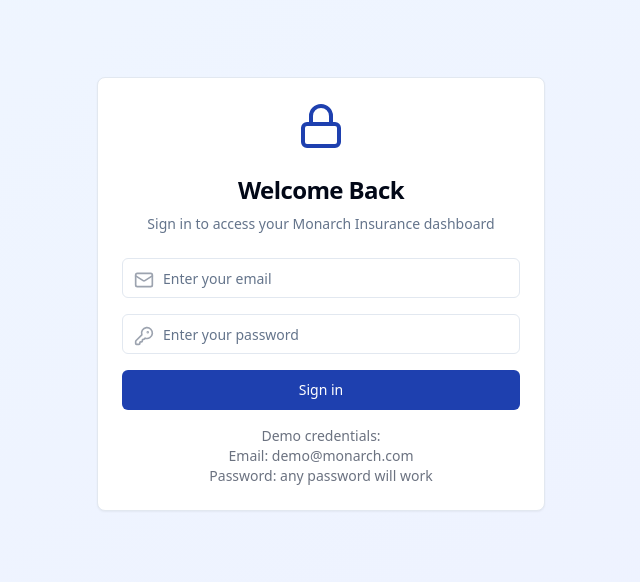
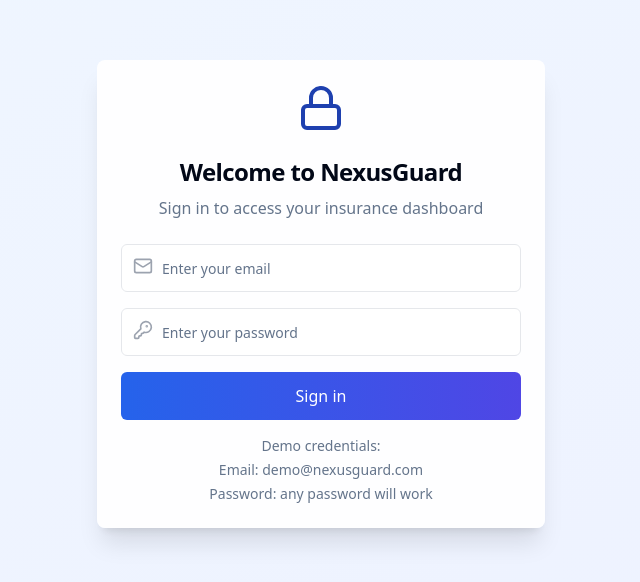
Before and after one commit to 4nemfreddo/insurance-dashboard-adorbs, a React (Vite) app: page /login in a window 1280 px wide. Shown: the part 106-688 px from the top of the page, without its empty margins (319-959 px from the left). Built offline with nearby package versions, Linux system fonts and the light colour scheme.

Commit message:
Restore Header and Update Login Page
Reverted the header component to its previous state while redesigning the login page to align with a modern fintech SaaS aesthetic.
[skip gpt_engineer]

```diff
--- a/src/pages/Login.tsx
+++ b/src/pages/Login.tsx
@@ -61,15 +61,15 @@ const Login = () => {
   };
 
   return (
-    <div className="min-h-screen flex items-center justify-center bg-gradient-to-br from-blue-50 to-indigo-50 p-4">
-      <Card className="w-full max-w-md">
+    <div className="min-h-screen flex items-center justify-center bg-gradient-to-br from-blue-50 to-indigo-50 dark:from-gray-900 dark:to-gray-800 p-4">
+      <Card className="w-full max-w-md backdrop-blur-sm bg-white/90 dark:bg-gray-900/90 shadow-xl border-0">
         <CardHeader className="space-y-2 text-center">
           <div className="flex justify-center mb-4">
             <Lock className="h-12 w-12 text-primary" />
           </div>
-          <CardTitle className="text-2xl font-bold">Welcome Back</CardTitle>
-          <CardDescription>
-            Sign in to access your Monarch Insurance dashboard
+          <CardTitle className="text-2xl font-bold">Welcome to NexusGuard</CardTitle>
+          <CardDescription className="text-base">
+            Sign in to access your insurance dashboard
           </CardDescription>
         </CardHeader>
         <CardContent>
@@ -83,7 +83,7 @@ const Login = () => {
                   placeholder="Enter your email"
                   value={email}
                   onChange={(e) => setEmail(e.target.value)}
-                  className="pl-10"
+                  className="pl-10 h-12 bg-white/50 dark:bg-gray-800/50 border-gray-200 dark:border-gray-700"
                   required
                   disabled={isLoading}
                 />
@@ -98,7 +98,7 @@ const Login = () => {
                   placeholder="Enter your password"
                   value={password}
                   onChange={(e) => setPassword(e.target.value)}
-                  className="pl-10"
+                  className="pl-10 h-12 bg-white/50 dark:bg-gray-800/50 border-gray-200 dark:border-gray-700"
                   required
                   disabled={isLoading}
                 />
@@ -106,14 +106,14 @@ const Login = () => {
             </div>
             <Button
               type="submit"
-              className="w-full"
+              className="w-full h-12 text-base font-medium bg-gradient-to-r from-blue-600 to-indigo-600 hover:from-blue-700 hover:to-indigo-700 transition-all duration-200"
               disabled={isLoading}
             >
               {isLoading ? "Signing in..." : "Sign in"}
             </Button>
-            <div className="text-center text-sm text-gray-500 mt-4">
+            <div className="text-center text-sm text-muted-foreground mt-4 space-y-1">
               <p>Demo credentials:</p>
-              <p>Email: demo@monarch.com</p>
+              <p>Email: demo@nexusguard.com</p>
               <p>Password: any password will work</p>
             </div>
           </form>
```
